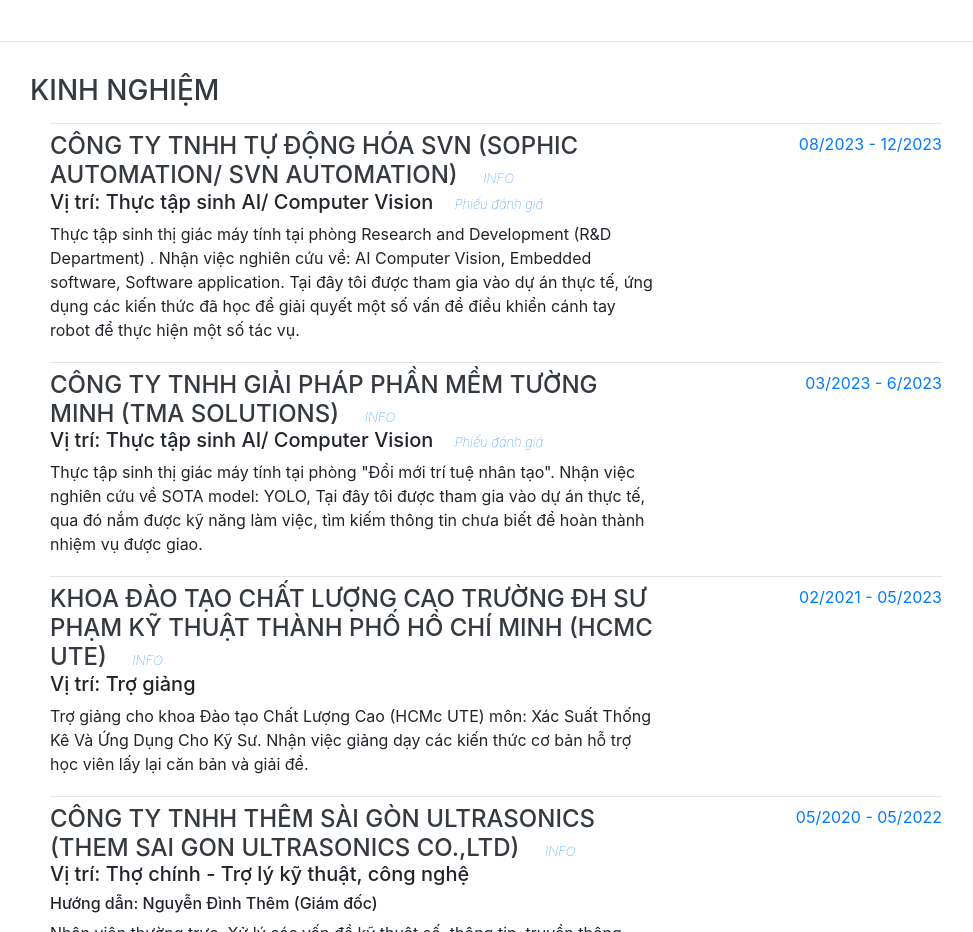
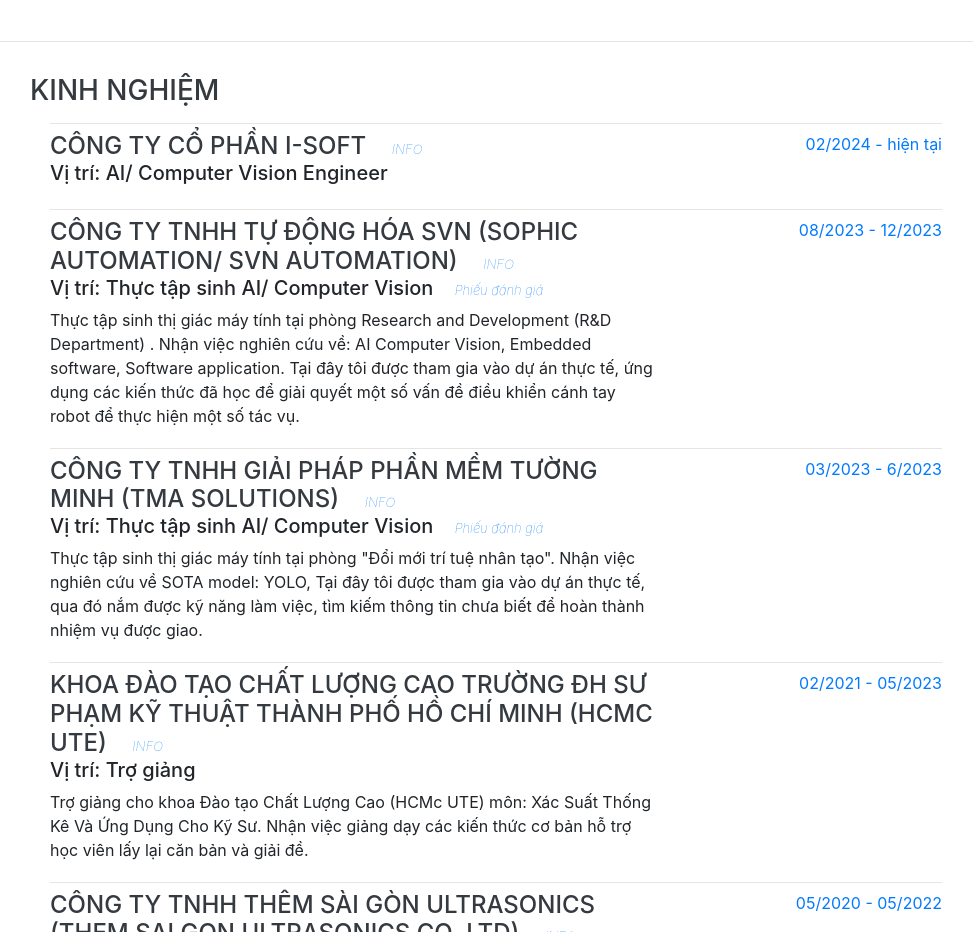
Before and after one commit to nguyenquangtung/resume, a website with bundled scripts: page index_vnm.html in a window 1280 px wide. Shown: the part 3480-4412 px from the top of the page, without its empty margins (290-1263 px from the left). Built offline with nearby package versions, Linux system fonts and the light colour scheme; a web font is replaced by a local one.

Commit message:
update 2024

```diff
--- a/index_vnm.html
+++ b/index_vnm.html
@@ -697,7 +697,37 @@
               <span class="text-primary">04/2022 - nay</span>
             </div>
           </div> -->
-                    <hr class="mb-2" />
+          <hr class="mb-2" />
+          <div class="resume-item d-flex flex-column flex-md-row mb-2">
+            <div class="resume-content mr-auto">
+              <h4 class="mb-0">
+                Công ty cổ phần i-Soft &nbsp;&nbsp;
+                <a target="_blank" style="
+                      font-size: 13px;
+                      font-weight: 100;
+                      font-style: italic;
+                    " href="https://i-soft.com.vn/">info</a>
+              </h4>
+              <div class="h5 mb-2">Vị trí: AI/ Computer Vision Engineer
+                &nbsp;&nbsp;
+                <!-- <a target="_blank" style="
+                      font-size: 13px;
+                      font-weight: 100;
+                      font-style: italic;
+                    " href="https://drive.google.com/file/d/1vd0iMz5V-0zz1_WxLj_czNVBnpw956sM/view?usp=sharing">Phiếu đánh giá</a> -->
+              </div>
+              <!-- <div class="h5 mb-2">Hướng dẫn: Đào Ngọc Giang (Trưởng phòng phát triển)</div>             -->
+              <!-- <p style="margin-bottom: 4px">
+                Thực tập sinh thị giác máy tính tại phòng Research and Development (R&D Department) . Nhận việc nghiên cứu về: AI Computer Vision, Embedded software, Software application.  Tại đây tôi được tham gia vào dự án thực tế,
+                ứng dụng các kiến thức đã học để giải quyết một số vấn đề điều khiển cánh tay robot để thực hiện một số tác vụ.
+              </p> -->
+            </div>
+            <div class="resume-date text-md-right">
+              <span class="text-primary">02/2024 - hiện tại</span>
+            </div>
+          </div>
+
+        <hr class="mb-2" />
           <div class="resume-item d-flex flex-column flex-md-row mb-2">
             <div class="resume-content mr-auto">
               <h4 class="mb-0">
```
Also changed, not shown: index.html (+30 -0 lines).
